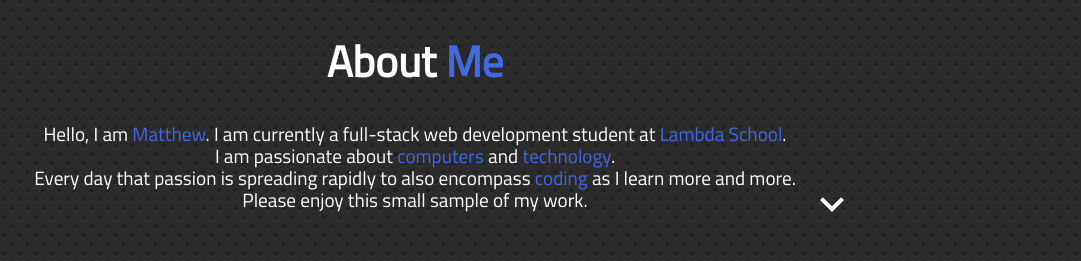
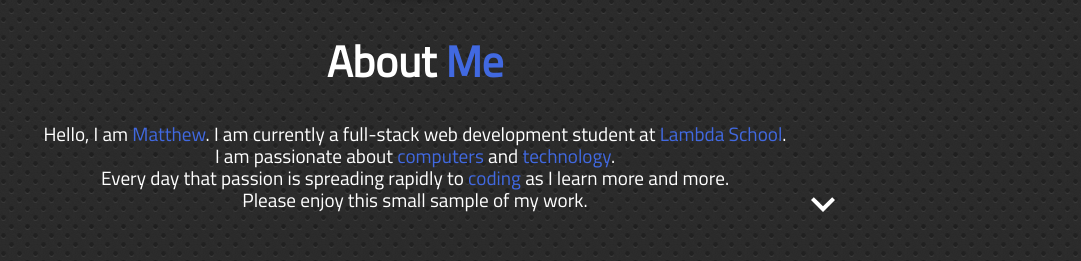
Before and after one commit to JusticeMatthew/justice-portfolio, a React (Create React App) app: page / in a window 1280 px wide. Shown: the part 1360-1621 px from the top of the page, without its empty margins (199-1280 px from the left). Built offline with nearby package versions, Linux system fonts and the light colour scheme.

Commit message:
about update

```diff
--- a/src/components/AboutMe.js
+++ b/src/components/AboutMe.js
@@ -47,7 +47,7 @@ export default function About() {
             <span> Lambda School</span>.
             <br />I am passionate about <span>computers</span> and{' '}
             <span>technology</span>.<br />
-            Every day that passion is spreading rapidly to also encompass{' '}
+            Every day that passion is spreading rapidly to
             <span> coding</span> as I learn more and more.
             <br />
             Please enjoy this small sample of my work.
```
